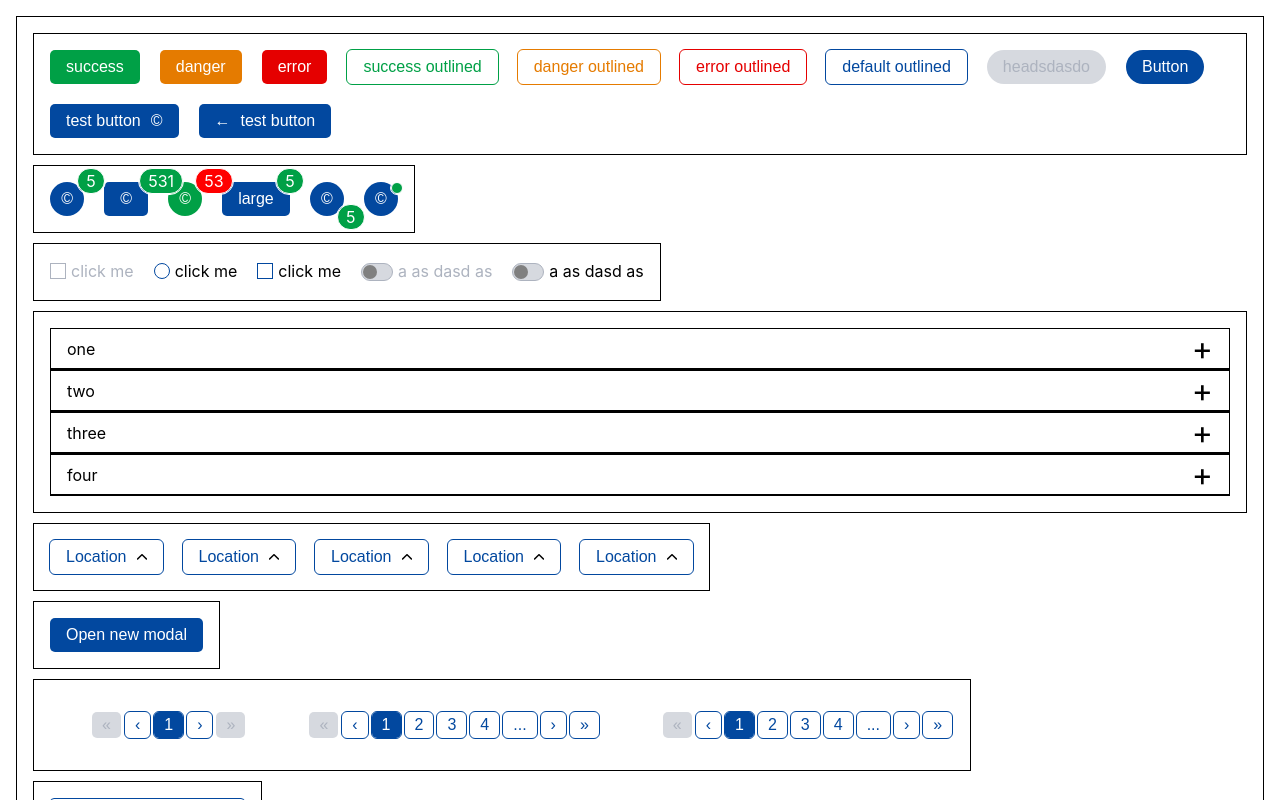
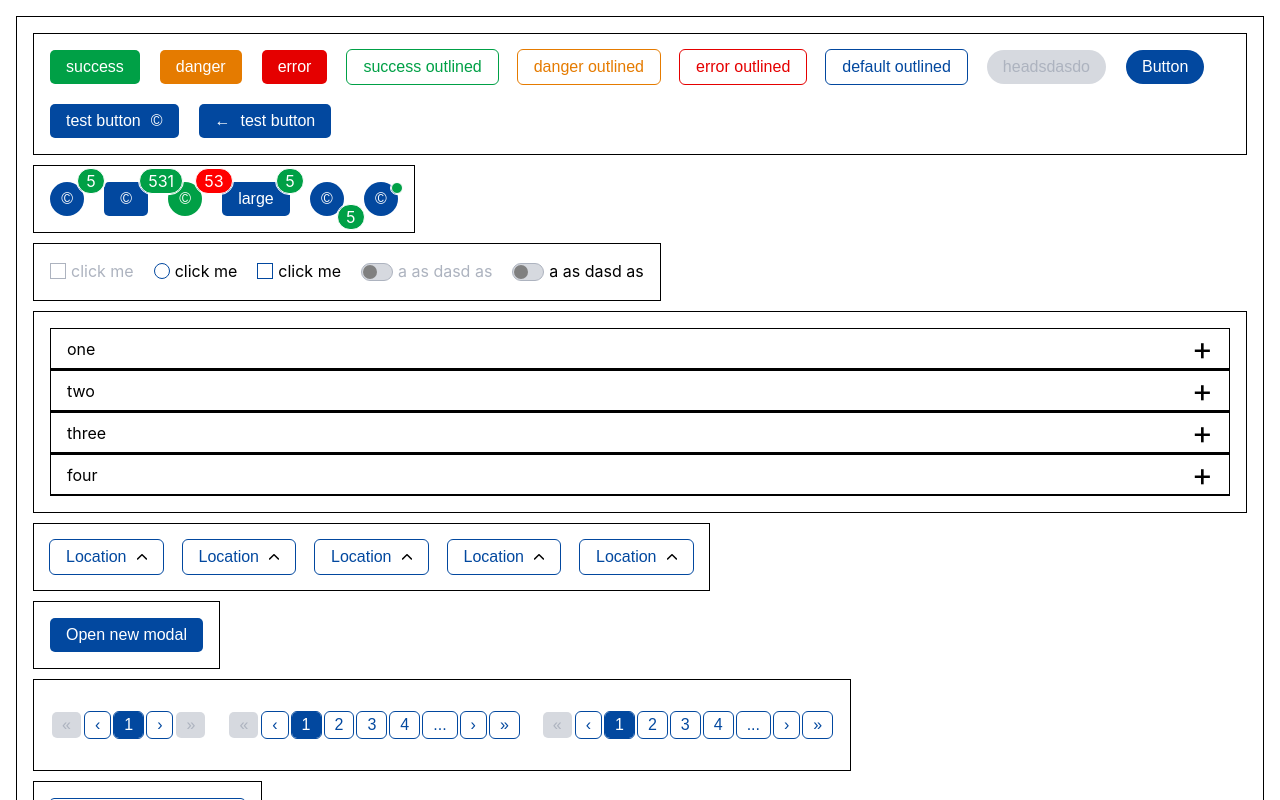
Before and after one commit to bandvov/react-ui-kit, a React (Create React App) app: page / in a window 1280 px wide. Shown: the top 800 px of the page. Built offline with nearby package versions, Linux system fonts and the light colour scheme.

Commit message:
add handler for pagination

```diff
--- a/src/App.tsx
+++ b/src/App.tsx
@@ -453,9 +453,23 @@ function App() {
         </Modal>
       </Wrapper>
       <Wrapper>
-        <Pagination />
-        <Pagination pages={11} />
-        <Pagination pages={16} />
+        <Pagination
+          handler={(value: number) => {
+            console.log(value);
+          }}
+        />
+        <Pagination
+          handler={(value: number) => {
+            console.log(value);
+          }}
+          pages={9}
+        />
+        <Pagination
+          handler={(value: number) => {
+            console.log(value);
+          }}
+          pages={316}
+        />
       </Wrapper>
       <Wrapper>
         <form
--- a/src/components/Pagination.tsx
+++ b/src/components/Pagination.tsx
@@ -5,9 +5,11 @@ import Button from "./Button";
 function Pagination({
   pages = 1,
   show = 4,
+  handler,
 }: {
   pages?: number;
   show?: number;
+  handler: (value: number) => void;
 }) {
   const baseArray = Array(pages)
     .fill("a")
@@ -23,7 +25,11 @@ function Pagination({
   }, []);
 
   useEffect(() => {
-    console.log(currentButton);
+    console.log("current", currentButton);
+    console.log("show", show);
+    console.log("arrayOfCurrentButtons", arrayOfCurrentButtons[0]);
+    console.log(currentButton < show);
+    handler(currentButton);
   }, [currentButton]);
 
   const items = arrayOfCurrentButtons.map((item, index) => {
@@ -97,7 +103,7 @@ function Pagination({
 
   return (
     <div style={{ display: "flex" }}>
-      <ul style={{ display: "flex", listStyle: "none" }}>
+      <ul style={{ display: "flex", listStyle: "none", padding: 0 }}>
         <li>
           <Button
             variant="default-outlined"
```
